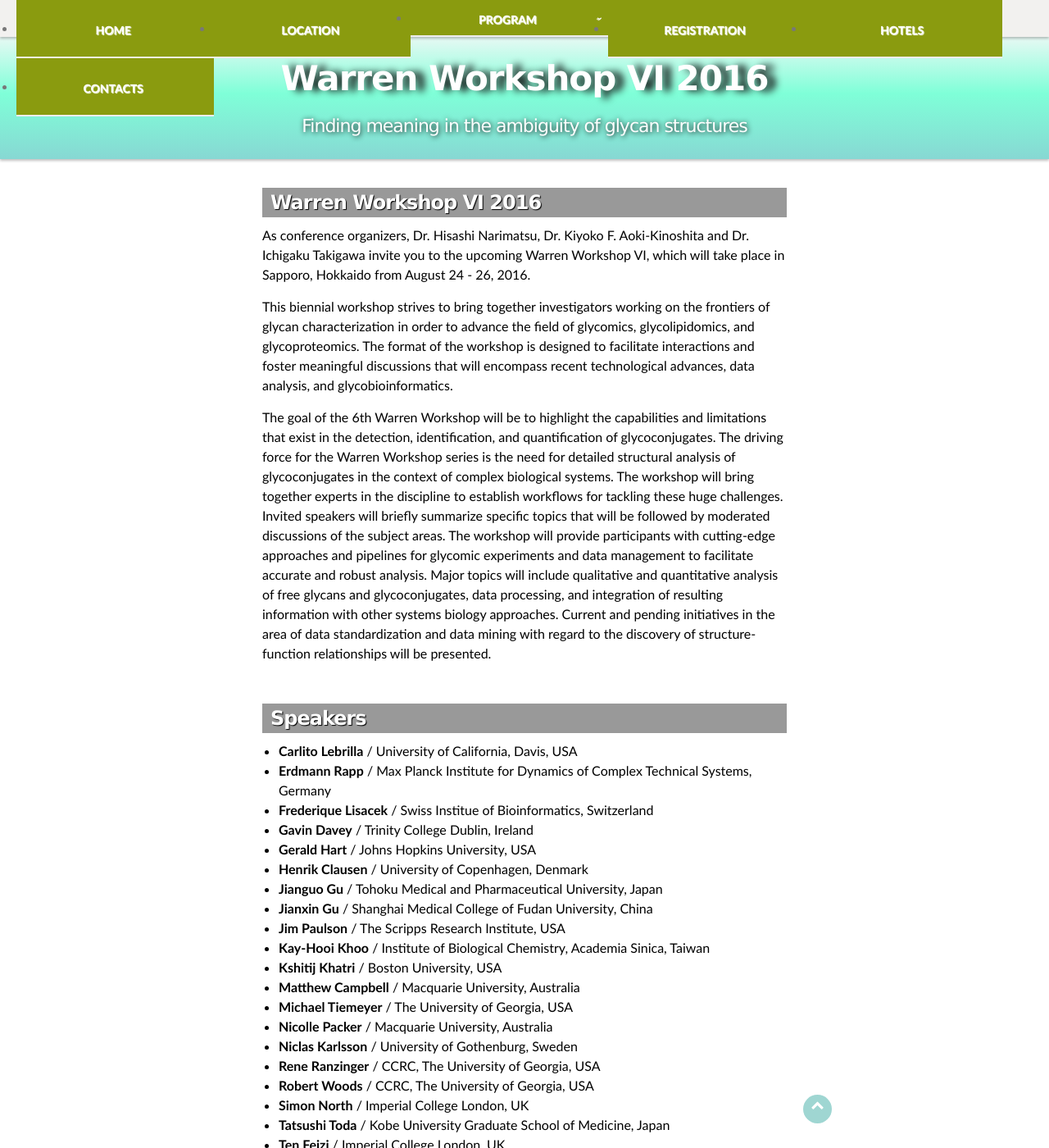
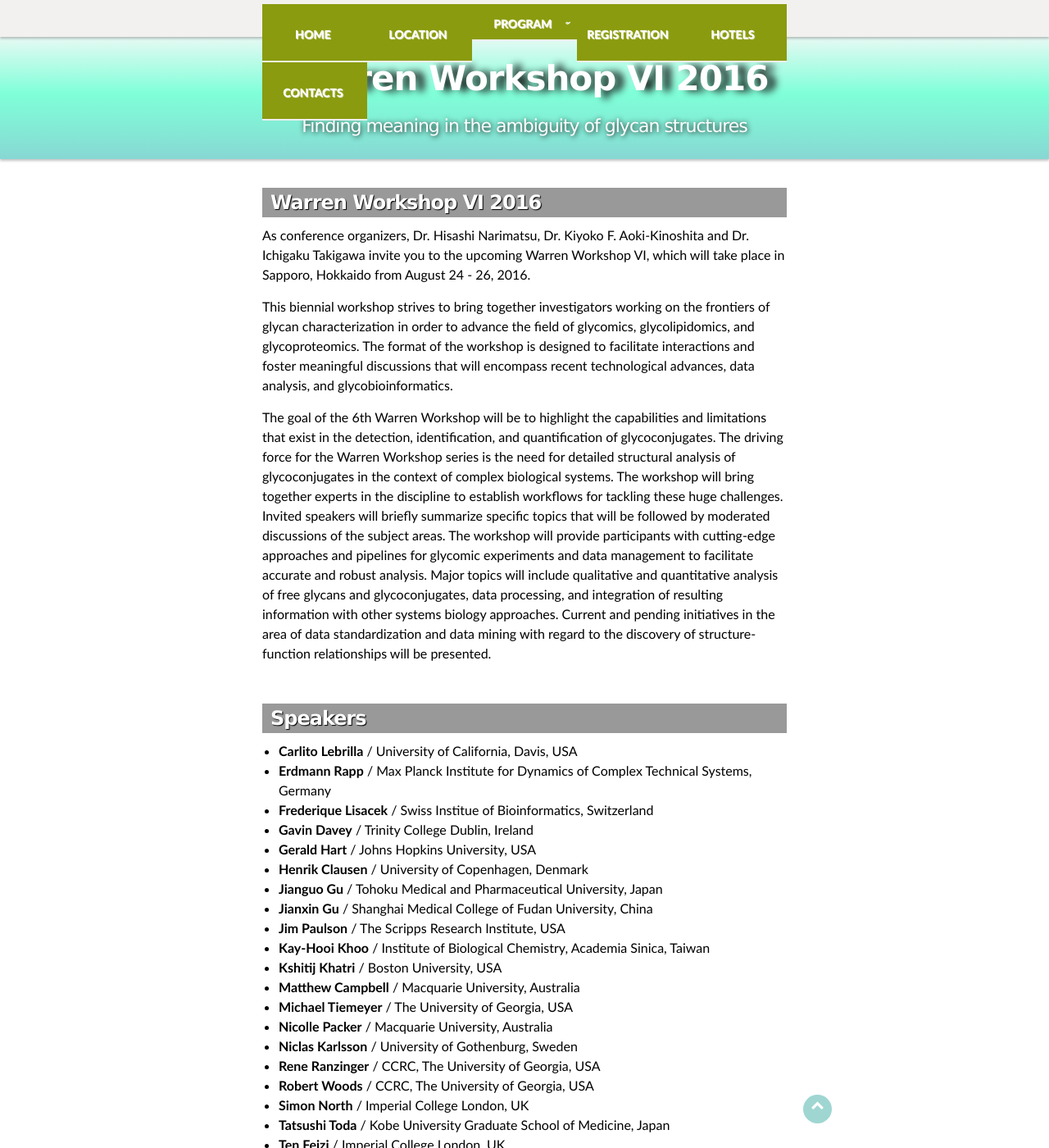
Before and after one commit to yamazakiM/test_warren2016, a Jekyll site: the page built from index.md, in a window 1280 px wide and 1400 px high. Shown: the whole window at 82% size. Built offline with Jekyll 4.4.1, drawn with Linux system fonts in a browser that asks for light colours; nearby versions of some CDN libraries; library files that are not in the unit come from our copies.

Commit message:
Update stylesheet.css

```diff
--- a/stylesheets/stylesheet.css
+++ b/stylesheets/stylesheet.css
@@ -459,13 +459,21 @@
     width: 640px;
 }
 
-.globalNav_ul {
+/*.globalNav_ul {
     display: table;
     width: 94%;
     height: 45px;
     float: left;
     table-layout: fixed;
     overflow: visible;
+}*/
+
+.globalNav_ul{
+  *zoom: 1;
+  list-style-type: none;
+  width: 640px;
+  margin: 5px auto 30px;
+  padding: 0;
 }
 
 .globalNav_ul:before, .globalNav_ul:after{
```
